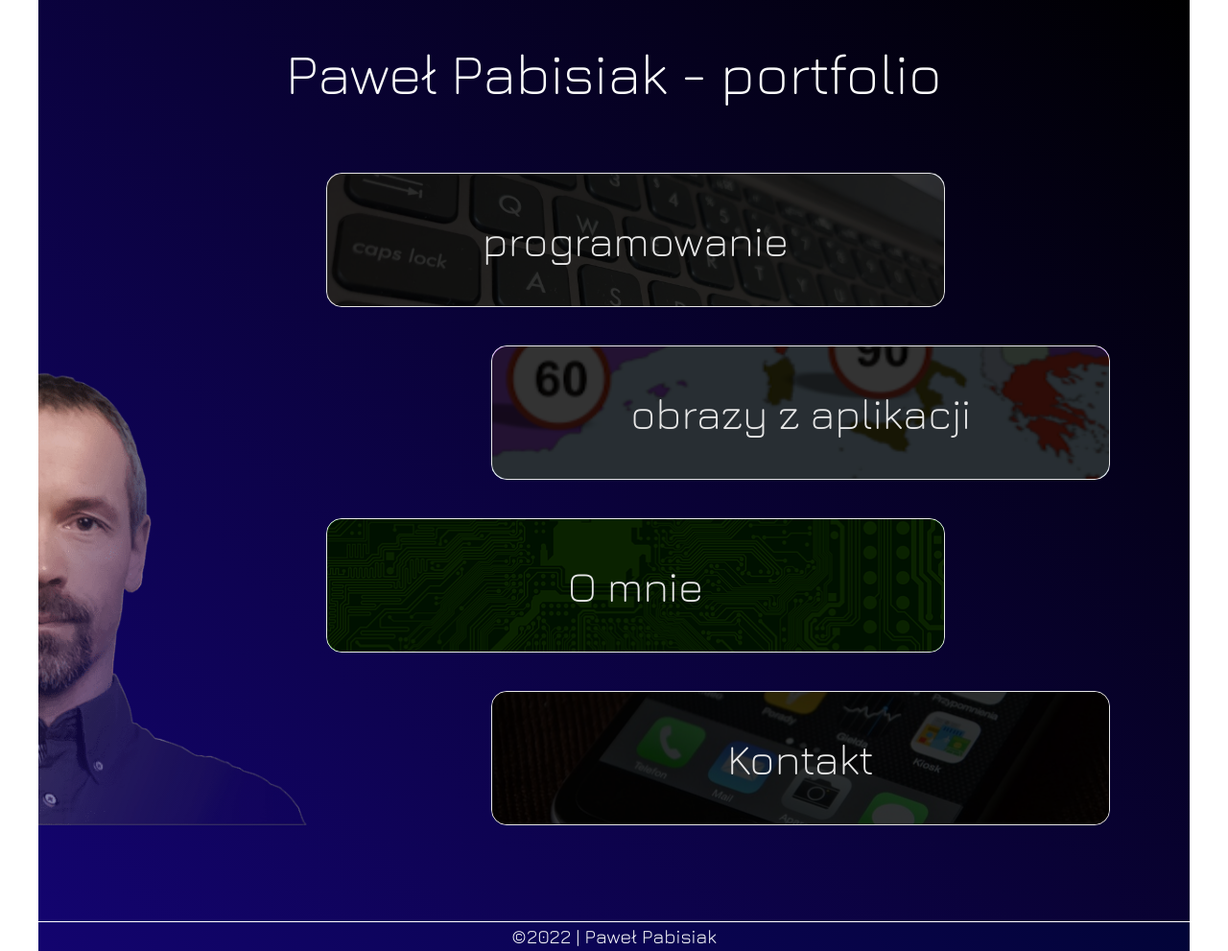
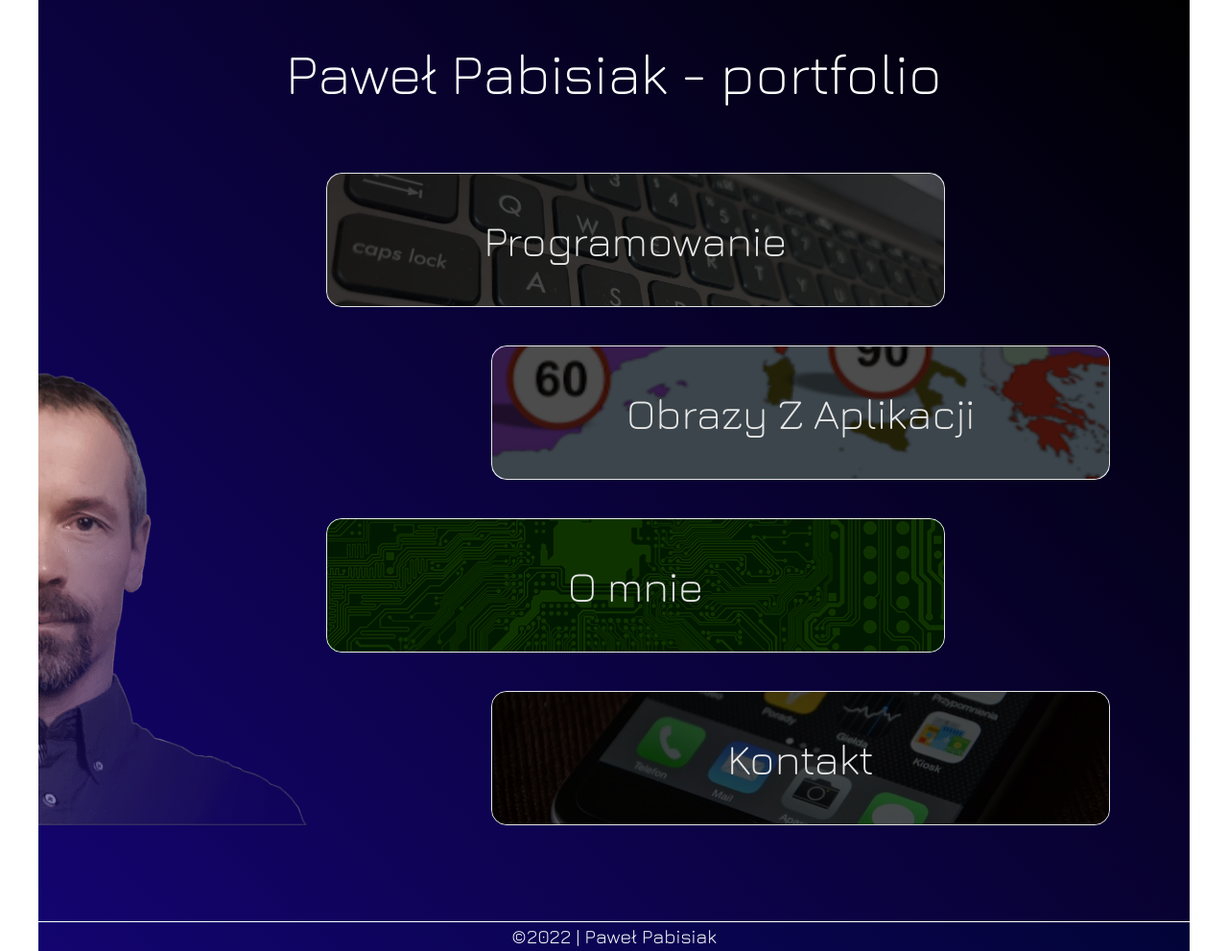
Before and after one commit to PaweliOS/PaweliOS-portfolio, a plain HTML site: page index.html in a window 1280 px wide. Shown: the whole page at 96% size. Drawn offline with nearby package versions, Linux system fonts and the light colour scheme.

Commit message:
fixed first letter of titles in each sections (title-two)

```diff
--- a/index.html
+++ b/index.html
@@ -158,7 +158,7 @@
              <section class="sections section-three">
                 <div class=" sections__about sections__items section-three__about-btn sections-btns">
                     <div class="sections__items--bg"></div>
-                    <h2 class="sections__about--title-two">O mnie</h2>
+                    <h2 class="sections__about--title-two"><span class="bigLetter">o</span> mnie</h2>
                 </div>
             </section>
 
@@ -193,7 +193,7 @@
             <section class="sections section-four">
                 <div class="sections__contact sections__items sections-four__contact-btn sections-btns">
                     <div class="sections__items--bg"></div>
-                    <h2 class="sections__contact--title-two">Kontakt</h2>
+                    <h2 class="sections__contact--title-two">kontakt</h2>
                 </div>
             </section>
 
--- a/scss/main.scss
+++ b/scss/main.scss
@@ -50,6 +50,10 @@ body {
     &__section-four-details--page-one-title {
         width: 140px;
     }
+}
+
+.bigLetter {
+    text-transform: capitalize;
 }
 
 .wrapper {
@@ -119,7 +123,7 @@ body {
             width: 100%;
             height: 100%;
             border-radius: 16px;
-            background-color: rgba(0, 0, 0, 0.8);
+            background-color: rgba(0, 0, 0, 0.7);
             z-index: -1;
         }
     }
@@ -140,7 +144,9 @@ body {
         &--title-two {
          font-weight: 100;
         line-height: 45px;
+        text-transform: capitalize;
         }
+
     }
 
     &__photos {
@@ -155,6 +161,7 @@ body {
         &--title-two {
          font-weight: 100;
         line-height: 45px;
+        text-transform: capitalize;
         }
     }
 
@@ -183,6 +190,7 @@ body {
         &--title-two {
          font-weight: 100;
         line-height: 45px;
+        text-transform: capitalize;
         }
     }
 }
```
Also changed, not shown: scss/main.css, 1 other file.
